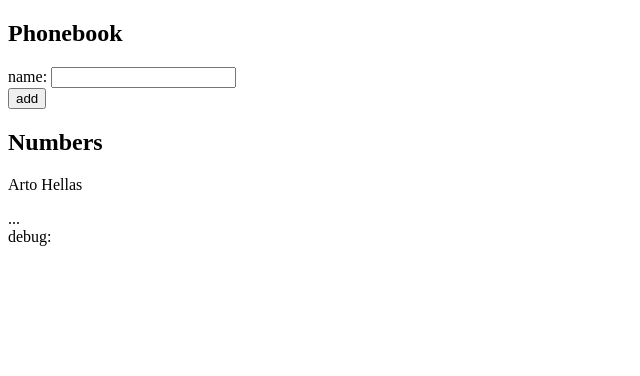
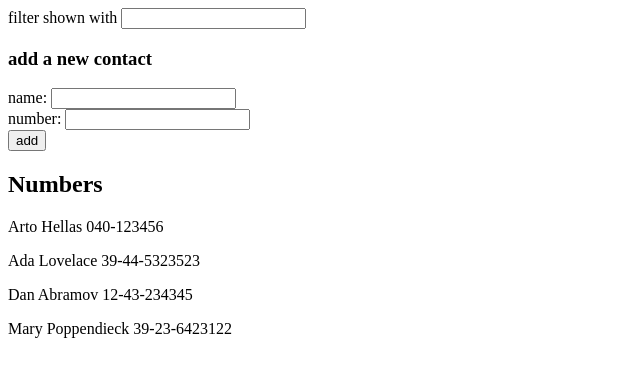
Before and after one commit to AK-Essalim/Fullstackopen, a React (Create React App) app in the folder part2/puhelinluettelo/: page / in a window 1280 px wide. Shown: the top 376 px of the page, without its empty margins (0-640 px from the left). Built offline with nearby package versions, Linux system fonts and the light colour scheme.

Commit message:
2.9 puhelinluettelo step4 initial

```diff
--- a/part2/puhelinluettelo/src/App.js
+++ b/part2/puhelinluettelo/src/App.js
@@ -1,31 +1,60 @@
 import React, { useState } from "react";
 
 const App = () => {
-  const [persons, setPersons] = useState([{ name: "Arto Hellas" }]);
+  const [persons, setPersons] = useState([
+    { name: "Arto Hellas", number: "040-123456" },
+    { name: "Ada Lovelace", number: "39-44-5323523" },
+    { name: "Dan Abramov", number: "12-43-234345" },
+    { name: "Mary Poppendieck", number: "39-23-6423122" },
+  ]);
   const [newName, setNewName] = useState("");
+  const [newNumber, setNewNumber] = useState("");
+  const [filterValue, setFilterValue] = useState("");
 
-  const addName = (event) => {
-    event.preventDefault();
-    console.log("button clicked", event.target);
-    const nameObject = {
-      name: newName,
-    };
+  const addName = (e) => {
+    e.preventDefault();
+    const names = [];
+    persons.forEach((person) => names.push(person.name));
+    console.log(names);
+    if (!names.includes(newName)) {
+      console.log("button clicked", e.target);
+      const nameObject = {
+        name: newName,
+        number: newNumber,
+      };
 
-    setPersons(persons.concat(nameObject));
-    setNewName("");
+      setPersons(persons.concat(nameObject));
+      setNewName("");
+      console.log(persons);
+    } else {
+      alert(`${newName} is already added in the phonebook`);
+    }
   };
 
-  const handleNameChange = (event) => {
-    console.log(event.target.value);
-    setNewName(event.target.value);
+  const handleNameChange = (e) => {
+    setNewName(e.target.value);
+  };
+  const handleNumberChange = (e) => {
+    setNewNumber(e.target.value);
+  };
+  const handleFilterValueChange = (e) => {
+    setFilterValue(e.target.value);
   };
 
   return (
     <div>
-      <h2>Phonebook</h2>
+      <div>
+        filter shown with{" "}
+        <input value={filterValue} onChange={handleFilterValueChange} />
+      </div>
+
       <form onSubmit={addName}>
+        <h3>add a new contact</h3>
         <div>
           name: <input value={newName} onChange={handleNameChange} />
+        </div>
+        <div>
+          number: <input value={newNumber} onChange={handleNumberChange} />
         </div>
         <div>
           <button type="submit">add</button>
@@ -33,10 +62,10 @@ const App = () => {
       </form>
       <h2>Numbers</h2>
       {persons.map((person) => (
-        <p key={person.name}>{person.name}</p>
+        <p key={person.name}>
+          {person.name} {person.number}
+        </p>
       ))}
-      ...
-      <div>debug: {newName}</div>
     </div>
   );
 };
```
Also changed, not shown: 1 other file (tests, documents, lock files or other folders).
